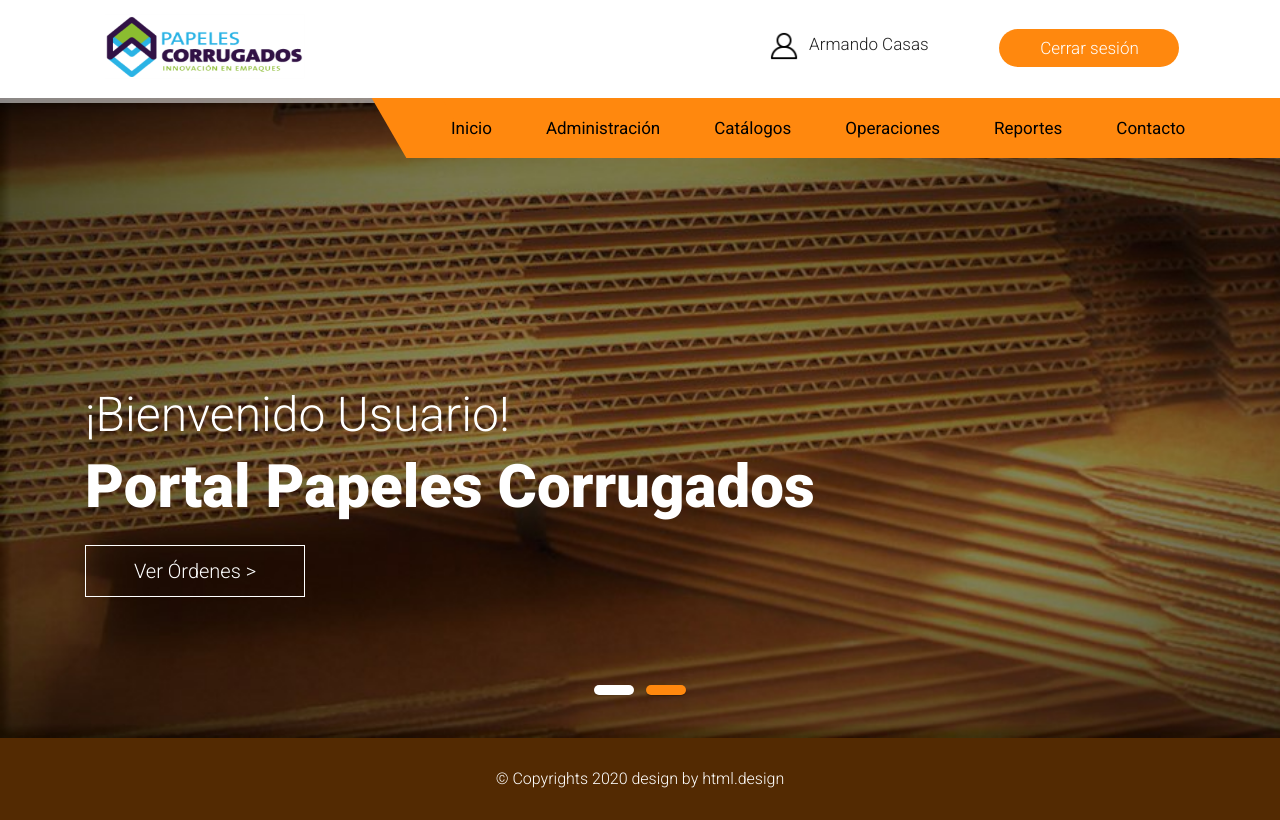
After one commit to redeyeruiz/corrugados, a PHP site: page /inicio.html in a window 1280 px wide. The commit adds this page. Run offline with PHP 8.4, Linux system fonts and the light colour scheme.

Commit message:
Creación de "Inicio"

```diff
--- a/plantilla_currency exchange/css/custom.css
+++ b/plantilla_currency exchange/css/custom.css
@@ -14,3 +14,8 @@
     min-height: 650px;
     padding-top: 35px;
 }
+
+.h2_custom {
+    color: #f2f3;
+    font-size: 32px;
+  }
--- a/plantilla_currency exchange/facturas.html
+++ b/plantilla_currency exchange/facturas.html
@@ -61,7 +61,7 @@
                         <ul>
                             <!-- <li><a href="mailto:exchang@gmail.com"><img src="images/mail_icon.png" alt="#" />exchang@gmail.com</a></li> -->
                             <li><a href="#">&nbsp</a></li>
-                            <li><a href="tel:exchang@gmail.com"><img src="images/user_logo.png" width="30" height="30"alt="#" />Armando Casas</a></li>
+                            <li><a href="tel:exchang@gmail.com"><img src="images/user_logo.png" width="30" height="30"alt="#" />Usuario</a></li>
                             <li><a class="join_bt" href="#">Cerrar sesión</a></li>
                         </ul>
                     </div>
--- /dev/null
+++ b/plantilla_currency exchange/inicio.html
@@ -0,0 +1,201 @@
+<!DOCTYPE html>
+<html lang="en">
+<!-- Basic -->
+
+<head>
+    <meta charset="utf-8">
+    <meta http-equiv="X-UA-Compatible" content="IE=edge">
+
+    <!-- Mobile Metas -->
+    <meta name="viewport" content="width=device-width, minimum-scale=1.0, maximum-scale=1.0, user-scalable=no">
+
+    <!-- Site Metas -->
+    <title>Portal Papeles Corrugados</title>
+    <meta name="keywords" content="">
+    <meta name="description" content="">
+    <meta name="author" content="">
+
+    <!-- Site Icons -->
+    <link rel="shortcut icon" href="#" type="image/x-icon" />
+    <link rel="apple-touch-icon" href="#" />
+
+    <!-- Bootstrap CSS -->
+    <link rel="stylesheet" href="css/bootstrap.min.css" />
+    <!-- Pogo Slider CSS -->
+    <link rel="stylesheet" href="css/pogo-slider.min.css" />
+    <!-- Site CSS -->
+    <link rel="stylesheet" href="css/style.css" />
+    <!-- Responsive CSS -->
+    <link rel="stylesheet" href="css/responsive.css" />
+    <!-- Custom CSS -->
+    <link rel="stylesheet" href="css/custom.css" />
+
+    <!--[if lt IE 9]>
+      <script src="https://oss.maxcdn.com/libs/html5shiv/3.7.0/html5shiv.js"></script>
+      <script src="https://oss.maxcdn.com/libs/respond.js/1.4.2/respond.min.js"></script>
+    <![endif]-->
+
+</head>
+
+<body id="inner_page" data-spy="scroll" data-target="#navbar-wd" data-offset="98">
+
+    <!-- LOADER -->
+    <div id="preloader">
+        <div class="loader">
+            <img src="images/loader.gif" alt="#" />
+        </div>
+    </div>
+    <!-- end loader -->
+    <!-- END LOADER -->
+
+    <!-- Start header -->
+    <header class="top-header">
+        <div class="header_top">
+
+            <div class="container">
+                <div class="row">
+                    <div class="logo_section">
+                        <a class="navbar-brand" href="index.html"><img src="images/papeles_corrugados.png" width="200" height="70" alt="image"></a>
+                    </div>
+                    <div class="site_information">
+                        <ul>
+                            <!-- <li><a href="mailto:exchang@gmail.com"><img src="images/mail_icon.png" alt="#" />exchang@gmail.com</a></li> -->
+                            <li><a href="#">&nbsp</a></li>
+                            <li><a href="tel:exchang@gmail.com"><img src="images/user_logo.png" width="30" height="30"alt="#" />Armando Casas</a></li>
+                            <li><a class="join_bt" href="#">Cerrar sesión</a></li>
+                        </ul>
+                    </div>
+                </div>
+            </div>
+
+        </div>
+        <div class="header_bottom">
+          <div class="container">
+            <div class="col-sm-12">
+                <div class="menu_orange_section" style="background: #ff880e;">
+                   <nav class="navbar header-nav navbar-expand-lg">
+                     <div class="menu_section">
+                        <button class="navbar-toggler" type="button" data-toggle="collapse" data-target="#navbar-wd" aria-controls="navbar-wd" aria-expanded="false" aria-label="Toggle navigation">
+                    <span></span>
+                    <span></span>
+                    <span></span>
+                </button>
+                <div class="collapse navbar-collapse justify-content-end" id="navbar-wd">
+                    <ul class="navbar-nav">
+                        <li><a class="nav-link" href="inicio.html">Inicio</a></li>
+                        <li><a class="nav-link" href="admin.html">Administración</a></li>
+                        <li><a class="nav-link" href="catalogos.html">Catálogos</a></li>
+                        <li><a class="nav-link" href="#">Operaciones</a></li>
+                        <li><a class="nav-link" href="#">Reportes</a></li>
+                        <!--<li><a class="nav-link" href="contact.html">Reportes</a></li>-->
+                        <li><a class="nav-link" href="#">Contacto</a></li>
+                    </ul>
+                </div>
+                     </div>
+                 </nav>
+                 </div>
+                </div>
+            </div>
+          </div>
+        </div>
+
+    </header>
+    <!-- End header -->
+
+    <!-- Start Banner -->
+    <div class="ulockd-home-slider">
+        <div class="container-fluid">
+            <div class="row">
+                <div class="pogoSlider" id="js-main-slider">
+                    <div class="pogoSlider-slide" style="background-image:url(images/carton_edit.jpg);">
+                        <div class="container">
+                            <div class="row">
+                                <div class="col-md-20">
+                                    <!--<div class="slide_text white_fonts">-->
+                                        <br>
+                                        <br>
+                                        <br>
+                                        <br>
+                                        <br>
+                                        <br>
+                                        <br>
+                                        <br>
+                                        <br>
+                                        <br>
+                                        <br>
+                                        <p style="color: white; font-size: 48px;">¡Bienvenido Usuario!<br><br></p>
+                                        <p style="color: white; font-weight: bold; font-size: 60px;"><strong>Portal Papeles Corrugados</strong></p>
+                                        <br>
+                                        <a class="start_exchange_bt" href="exchange.html">Ver Órdenes ></a>
+                                    <!--</div>-->
+                                </div>
+                            </div>
+                        </div>
+                    </div>
+                    <div class="pogoSlider-slide" style="background-image:url(images/carton_edit.jpg);">
+                        <div class="container">
+                            <div class="row">
+                                <div class="col-md-12">
+                                    <br>
+                                        <br>
+                                        <br>
+                                        <br>
+                                        <br>
+                                        <br>
+                                        <br>
+                                        <br>
+                                        <br>
+                                        <br>
+                                        <br>
+                                        <p style="color: white; font-size: 48px;">¡Bienvenido Usuario!<br><br></p>
+                                        <p style="color: white; font-weight: bold; font-size: 60px;"><strong>Portal Papeles Corrugados</strong></p>
+                                        <br>
+                                        <a class="start_exchange_bt" href="exchange.html">Ver Órdenes ></a>
+                                </div>
+                            </div>
+                        </div>
+                    </div>
+                </div>
+                <!-- .pogoSlider -->
+            </div>
+        </div>
+    </div>
+    <!-- End Banner -->
+
+    <!-- section -->
+
+    <!-- end section -->
+
+    <!-- Start Footer
+     End Footer -->
+
+    <div class="footer_bottom">
+        <div class="container">
+            <div class="row">
+                <div class="col-12">
+                    <p class="crp">© Copyrights 2020 design by html.design</p>
+                </div>
+            </div>
+        </div>
+    </div>
+
+    <a href="#" id="scroll-to-top" class="hvr-radial-out"><i class="fa fa-angle-up"></i></a>
+
+    <!-- ALL JS FILES -->
+    <script src="js/jquery.min.js"></script>
+	<script src="js/popper.min.js"></script>
+    <script src="js/bootstrap.min.js"></script>
+    <!-- ALL PLUGINS -->
+    <script src="js/jquery.magnific-popup.min.js"></script>
+    <script src="js/jquery.pogo-slider.min.js"></script>
+    <script src="js/slider-index.js"></script>
+    <script src="js/smoothscroll.js"></script>
+    <script src="js/form-validator.min.js"></script>
+    <script src="js/contact-form-script.js"></script>
+    <script src="js/isotope.min.js"></script>
+    <script src="js/images-loded.min.js"></script>
+    <script src="js/custom.js"></script>
+
+</body>
+
+</html>
```
Also changed, not shown: plantilla_currency exchange/images/carton.jpg (added), plantilla_currency exchange/images/carton_edit.jpg (added).
